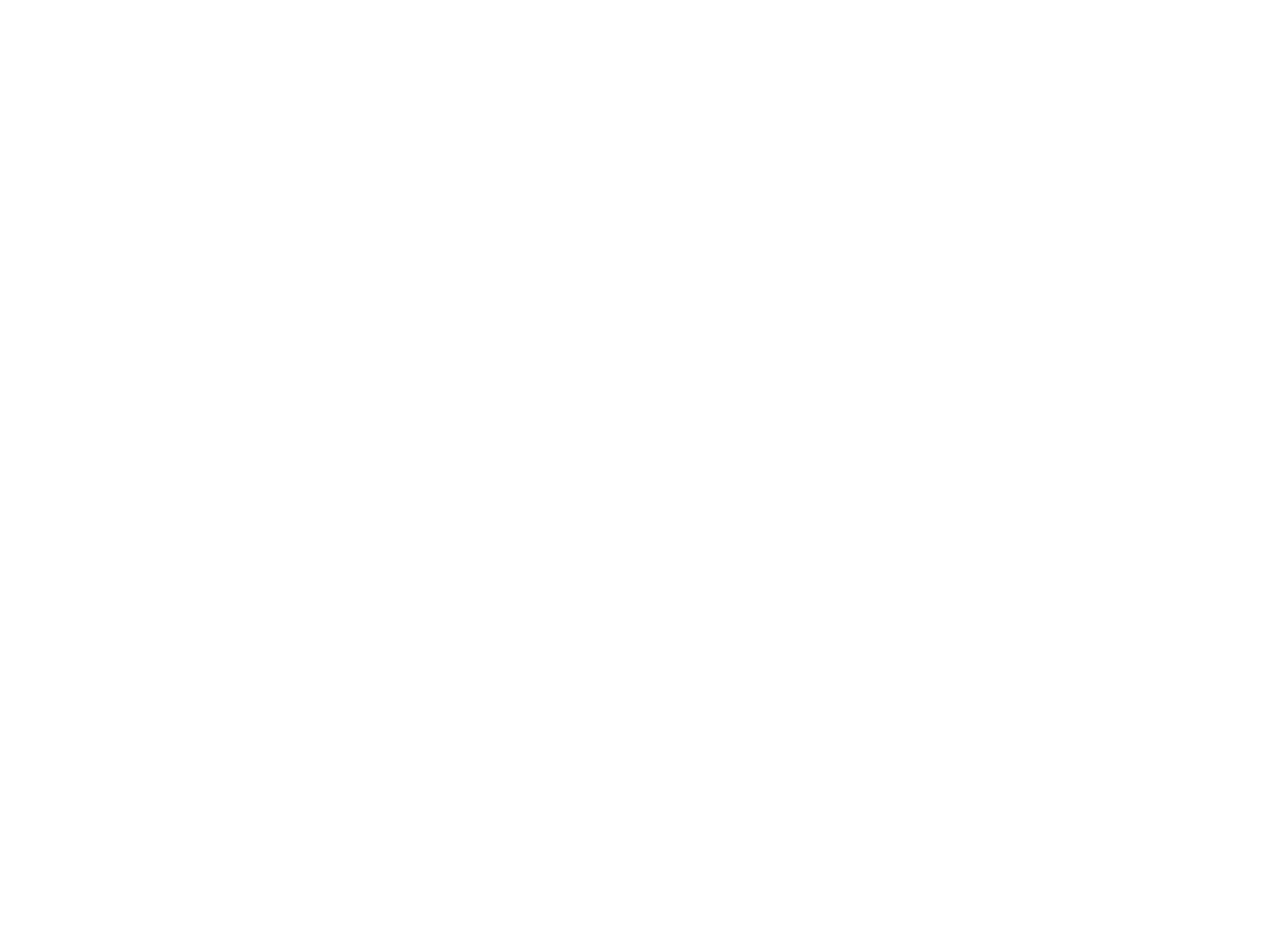
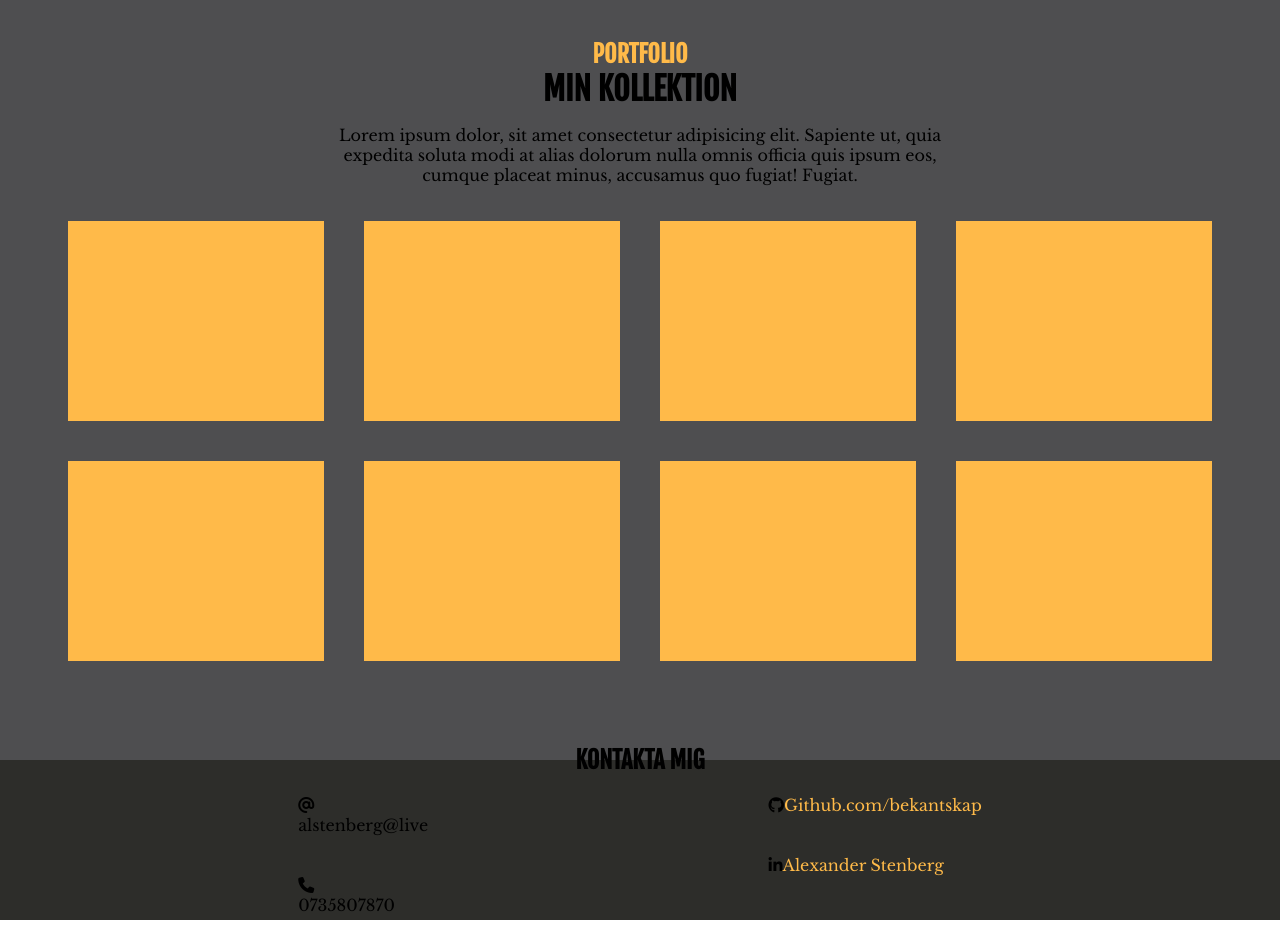
Before and after one commit to bekantskap/portfolio-site-v2, a React (Create React App) app: page / in a window 1280 px wide. Shown: the part 1640-2575 px from the top of the page. Before the commit the page ends 1600 px from the top, so only its background shows below. Built offline with nearby package versions, Linux system fonts and the light colour scheme.

Commit message:
started on footer

```diff
--- a/public/index.html
+++ b/public/index.html
@@ -18,6 +18,14 @@
       href="https://fonts.googleapis.com/css2?family=Fjalla+One&family=Libre+Baskerville&display=swap"
       rel="stylesheet"
     />
+    <link
+      rel="stylesheet"
+      href="https://cdnjs.cloudflare.com/ajax/libs/font-awesome/6.1.1/css/all.min.css"
+      integrity="sha512-KfkfwYDsLkIlwQp6LFnl8zNdLGxu9YAA1QvwINks4PhcElQSvqcyVLLD9aMhXd13uQjoXtEKNosOWaZqXgel0g=="
+      crossorigin="anonymous"
+      referrerpolicy="no-referrer"
+    />
+
     <title>React App</title>
   </head>
   <body>
--- a/src/Components/Footer.jsx
+++ b/src/Components/Footer.jsx
@@ -1,5 +1,50 @@
 import React from 'react';
+import { Link } from 'react-router-dom';
 
-export default function footer() {
-  return <div>footer</div>;
+export default function Footer() {
+  const mailLink = 'mailto:yourmail@gmail.com';
+  return (
+    <footer className="footer-container">
+      <h2 className="footer-text">KONTAKTA MIG</h2>
+      <section className="footer-contact">
+        <div>
+          <div className="footer-box">
+            <i class="fa-solid fa-at"></i>
+
+            <p onClick={() => (window.location = 'mailto:yourmail@gmail.com')}>
+              alstenberg@live
+            </p>
+          </div>
+          <div className="footer-box">
+            <i class="fa-solid fa-phone"></i>
+            <p className="footer-phone">0735807870</p>
+          </div>
+        </div>
+        <div>
+          <div className="footer-box">
+            <i class="fa-brands fa-github"></i>
+            <a
+              className="footer-github"
+              href="https://www.github.com/bekantskap"
+              target="_blank"
+              rel="noreferrer"
+            >
+              Github.com/bekantskap
+            </a>
+          </div>
+          <div className="footer-box">
+            <i class="fa-brands fa-linkedin-in"></i>
+            <a
+              className="footer-linkedin"
+              href="https://www.linkedin.com/in/alexander-stenberg-5507b01ba"
+              target="_blank"
+              rel="noreferrer"
+            >
+              Alexander Stenberg
+            </a>
+          </div>
+        </div>
+      </section>
+    </footer>
+  );
 }
--- /dev/null
+++ b/src/Components/Projects.jsx
@@ -0,0 +1,29 @@
+import React from 'react';
+
+export default function Projects() {
+  return (
+    <main className="projects-container">
+      <div className="projects-content">
+        <section className="projects-text">
+          <h1>PORTFOLIO</h1>
+          <h3>MIN KOLLEKTION</h3>
+          <p>
+            Lorem ipsum dolor, sit amet consectetur adipisicing elit. Sapiente
+            ut, quia expedita soluta modi at alias dolorum nulla omnis officia
+            quis ipsum eos, cumque placeat minus, accusamus quo fugiat! Fugiat.
+          </p>
+        </section>
+        <section className="projects-sites">
+          <div className="projects-box"></div>
+          <div className="projects-box"></div>
+          <div className="projects-box"></div>
+          <div className="projects-box"></div>
+          <div className="projects-box"></div>
+          <div className="projects-box"></div>
+          <div className="projects-box"></div>
+          <div className="projects-box"></div>
+        </section>
+      </div>
+    </main>
+  );
+}
--- a/src/Pages/Home.jsx
+++ b/src/Pages/Home.jsx
@@ -1,7 +1,9 @@
 import React, { Fragment } from 'react';
+import Footer from '../Components/Footer';
 import Hero from '../Components/Hero';
 import Info from '../Components/Info';
 import Navbar from '../Components/Navbar';
+import Projects from '../Components/Projects';
 
 export default function Home() {
   return (
@@ -10,6 +12,8 @@
         <Navbar />
         <Hero />
         <Info />
+        <Projects />
+        <Footer />
       </div>
     </Fragment>
   );
--- a/src/styles.scss
+++ b/src/styles.scss
@@ -1,9 +1,15 @@
+$primary-color-dark: #2d2d2a;
+$primary-color-light: #dad6d6;
+$secondary-color-dark: #4e4e50;
+
+$accent-color: #ffba49;
+$font-color: #dad6d6;
+
 // NAVBAR
-
 .navbar-container {
-  //   background-color: #2d2d2a;
   display: flex;
   justify-content: space-around;
+  align-items: center;
   position: fixed;
   width: 100%;
   z-index: 1;
@@ -11,12 +17,12 @@
   .navbar-links {
     font-weight: 700;
     font-size: 1.2em;
-    // width: 250px;
     display: flex;
-    justify-content: space-around;
-    align-items: center;
     text-decoration: none;
     list-style: none;
+    .navbar-link {
+      margin-right: 1rem;
+    }
   }
 
   .navbar-header {
@@ -67,7 +73,7 @@
   .bar {
     height: 3px;
     width: 100%;
-    background-color: #dad6d6;
+    background-color: $primary-color-light;
     border-radius: 10px;
   }
 }
@@ -80,6 +86,7 @@
   .navbar-links__container {
     // display: none;
     width: 100%;
+    background-color: $primary-color-dark;
   }
 
   .navbar-links {
@@ -129,14 +136,14 @@
 
     p {
       //   border: 1px solid black;
-      background-color: #2d2d2a;
+      background-color: $primary-color-dark;
       font-size: 1.5em;
-      color: #dad6d6;
+      color: $primary-color-light;
     }
     h1 {
-      background-color: #dad6d6;
+      background-color: $accent-color;
       font-size: 2.5em;
-      color: #2d2d2a;
+      color: $primary-color-dark;
     }
   }
 }
@@ -170,7 +177,7 @@
   min-width: 100px;
 }
 .yellow {
-  background-color: yellow;
+  background-color: $accent-color;
 }
 .white {
   background-color: white;
@@ -209,7 +216,7 @@
     align-items: center;
     .info-box {
       margin: 50px;
-      background-color: pink;
+      background-color: $accent-color;
       width: 20em;
       height: 20em;
     }
@@ -218,3 +225,79 @@
     }
   }
 }
+
+// PROJECTS
+
+.projects-container {
+  width: 100vw;
+  height: 100vh;
+  max-width: 100%;
+  background-color: $secondary-color-dark;
+  .projects-content {
+    height: 100%;
+    display: flex;
+    text-align: center;
+    justify-content: center;
+    align-items: center;
+    flex-direction: column;
+    .projects-text {
+      width: 50%;
+      h1 {
+        font-size: 1.5em;
+        margin: 0;
+        color: $accent-color;
+      }
+      h3 {
+        font-size: 2em;
+        margin: 0;
+      }
+      p {
+      }
+    }
+    .projects-sites {
+      display: flex;
+      justify-content: center;
+      flex-flow: row wrap;
+      .projects-box {
+        display: flex;
+        flex-basis: 20%;
+        background-color: #ffba49;
+        width: 200px;
+        height: 200px;
+        margin: 20px;
+      }
+    }
+  }
+}
+
+// FOOTER
+
+.footer-container {
+  background-color: #2d2d2a;
+  margin: 0;
+  height: 20vh;
+  display: flex;
+  justify-content: center;
+  flex-direction: column;
+  align-items: center;
+  h2 {
+    margin: 0;
+  }
+  p {
+    margin: 0;
+  }
+  a {
+    text-decoration: none;
+    color: #ffba49;
+  }
+  .footer-text {
+  }
+  .footer-contact {
+    width: 80%;
+    display: flex;
+    justify-content: space-around;
+  }
+  .footer-box {
+    padding: 20px;
+  }
+}
```
